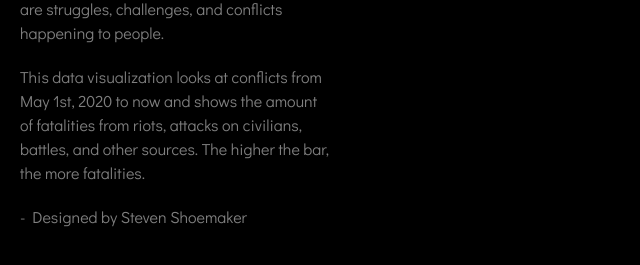
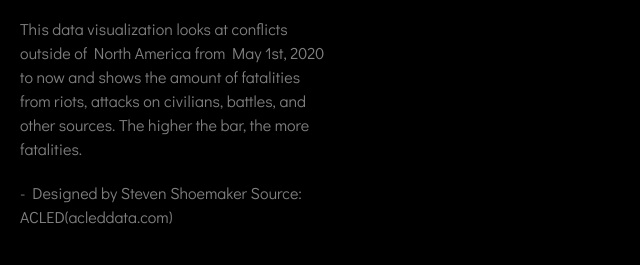
Before and after one commit to stevenshoemaker/world-conflicts, a website: page index.html in a window 1280 px wide. Shown: the part 471-736 px from the top of the page, without its empty margins (0-640 px from the left). Drawn offline with nearby package versions, Linux system fonts and the light colour scheme; a script that the page names is missing.

Commit message:
Update index.html

```diff
--- a/index.html
+++ b/index.html
@@ -49,8 +49,9 @@
   <section>
   <h1>World Conflicts</h1>
   <p>It's normal for us to be caught up in our day to day lives and forget that in our world there are struggles, challenges, and conflicts happening to people. </p>
-  <p>This data visualization looks at conflicts from May 1st, 2020 to now and shows the amount of fatalities from riots, attacks on civilians, battles, and other sources. The higher the bar, the more fatalities. </p>
-    <p> - Designed by Steven Shoemaker</p>
+  <p>This data visualization looks at conflicts outside of North America from May 1st, 2020 to now and shows the amount of fatalities from riots, attacks on civilians, battles, and other sources. The higher the bar, the more fatalities. </p>
+    <p> - Designed by Steven Shoemaker
+    Source: ACLED(acleddata.com)</p>
 </section>
 </body>
 <!-- partial -->
```
